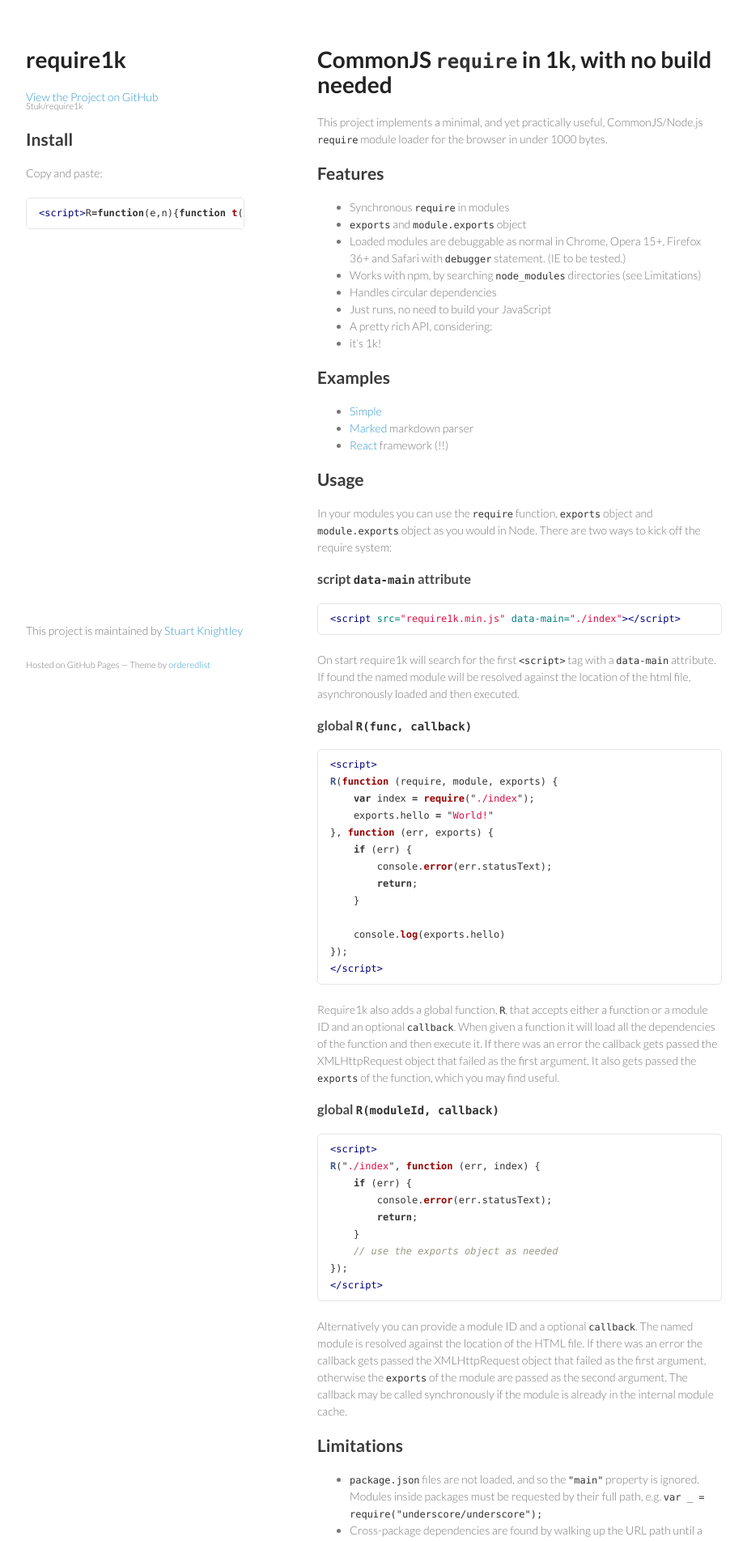
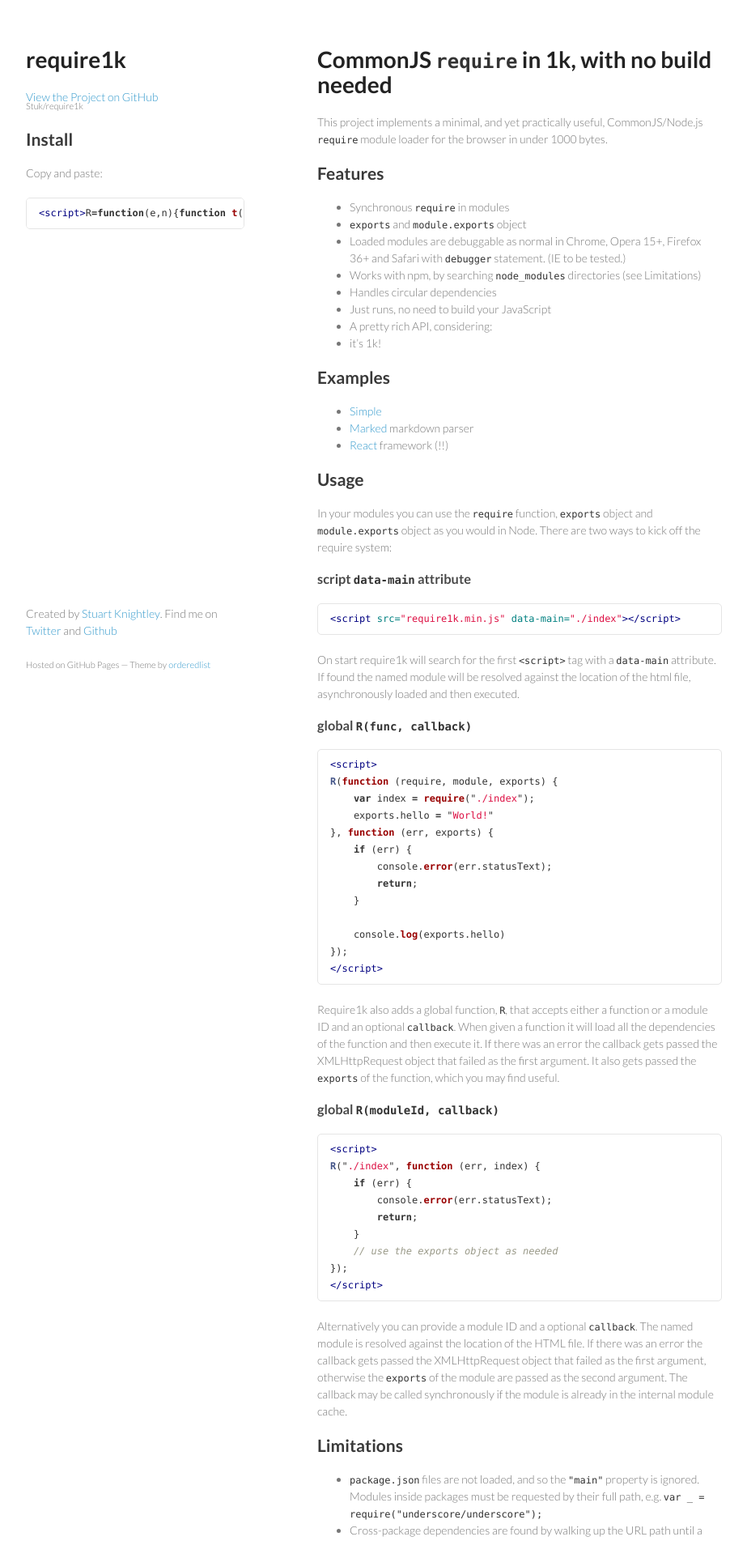
Before and after one commit to Stuk/require1k, a Jekyll site: the page built from index.md, in a window 1280 px wide. Shown: the top 1903 px of the page at 81% size, without its empty margins (178-1101 px from the left). Built offline with Jekyll 4.4.1, drawn with Linux system fonts in a browser that asks for light colours; Markdown is read by kramdown in place of the engine named in the settings.

Commit message:
Update the credits

```diff
--- a/_layouts/default.html
+++ b/_layouts/default.html
@@ -16,7 +16,7 @@
     <div class="wrapper">
       {{ content }}
       <footer>
-        <p>This project is maintained by <a href="http://github.com/Stuk">Stuart Knightley</a></p>
+        <p>Created by <a href="http://stuartk.com">Stuart Knightley</a>. Find me on <a href="">Twitter</a> and <a href="">Github</a></p>
         <p><small>Hosted on GitHub Pages &mdash; Theme by <a href="https://github.com/orderedlist">orderedlist</a></small></p>
       </footer>
     </div>
```
